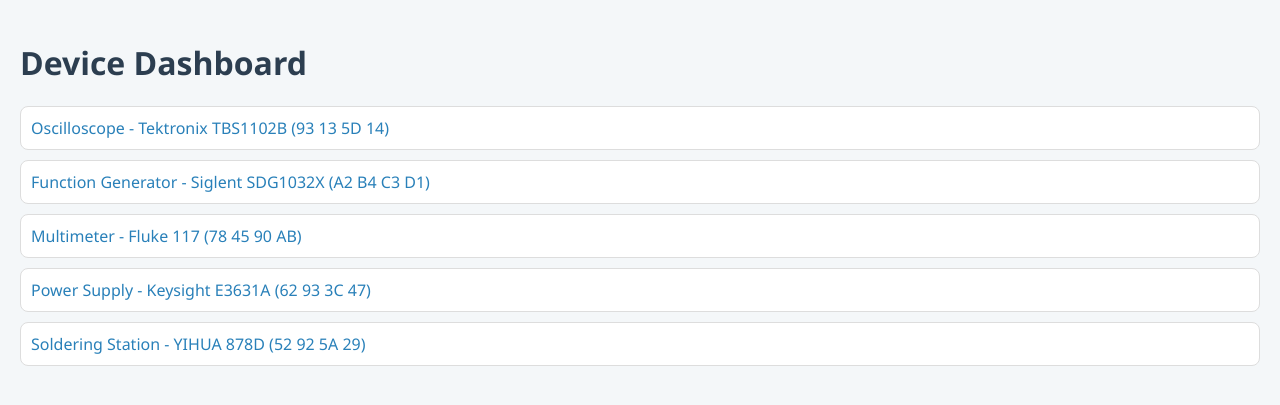
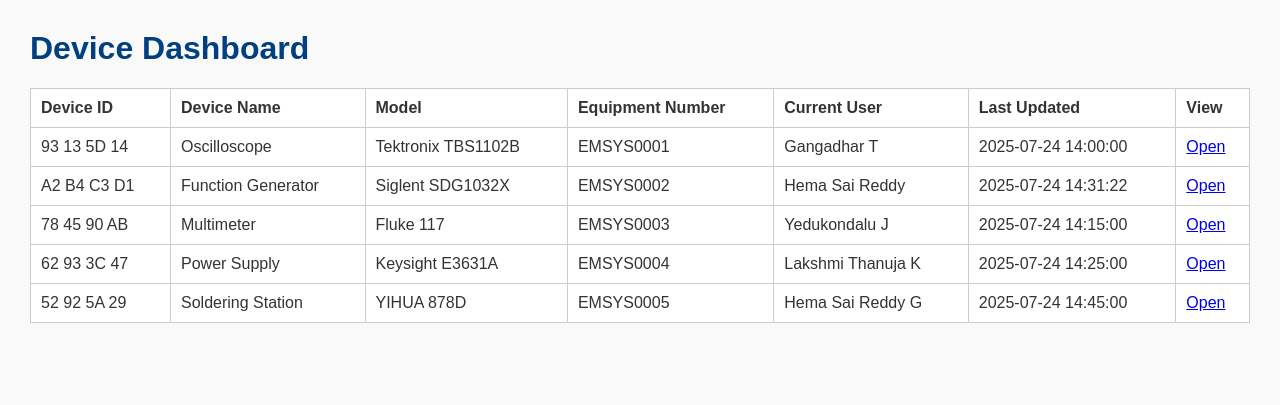
Before and after one commit to DHemasaiC/OpenHack_project, a Flask app: page / in a window 1280 px wide. Shown: the top 405 px of the page. Run offline with Flask 3, Linux system fonts and the light colour scheme; parts of the project's set-up code (start-up, migrations or seed data) failed here and were passed over.

Commit message:
Update the bug for log

```diff
--- a/app.py
+++ b/app.py
@@ -1,5 +1,5 @@
 from flask import Flask, render_template, request
-from datetime import datetime
+from datetime import datetime, timedelta
 import csv
 import os
 import shutil
@@ -12,13 +12,10 @@ HISTORY_FILE = '/tmp/device_history.csv'
 
 if not os.path.exists(CSV_FILE):
     shutil.copyfile(LOCAL_CSV, CSV_FILE)
-
 if not os.path.exists(HISTORY_FILE):
-    with open(HISTORY_FILE, mode='w', newline='') as file:
+    with open(HISTORY_FILE, 'w', newline='') as file:
         writer = csv.DictWriter(file, fieldnames=[
-            'Timestamp', 'DeviceID',
-            'PrevPSNumber', 'PrevPhone', 'PrevEmail',
-            'NewPSNumber', 'NewPhone', 'NewEmail'
+            'DeviceID', 'Timestamp', 'OldUser', 'OldPS', 'NewUser', 'NewPS'
         ])
         writer.writeheader()
 
@@ -33,28 +30,25 @@ def write_devices(devices):
         writer.writeheader()
         writer.writerows(devices)
 
-def log_history(device, new_data):
-    with open(HISTORY_FILE, mode='a', newline='') as file:
+def log_history(device, new):
+    ist_time = datetime.utcnow() + timedelta(hours=5, minutes=30)
+    with open(HISTORY_FILE, 'a', newline='') as file:
         writer = csv.DictWriter(file, fieldnames=[
-            'Timestamp', 'DeviceID',
-            'PrevPSNumber', 'PrevPhone', 'PrevEmail',
-            'NewPSNumber', 'NewPhone', 'NewEmail'
+            'DeviceID', 'Timestamp', 'OldUser', 'OldPS', 'NewUser', 'NewPS'
         ])
         writer.writerow({
-            'Timestamp': datetime.now().strftime('%Y-%m-%d %H:%M:%S'),
             'DeviceID': device['DeviceID'],
-            'PrevPSNumber': device['CurrentPS'],
-            'PrevPhone': device['CurrentPhone'],
-            'PrevEmail': device['CurrentEmail'],
-            'NewPSNumber': new_data['ps'],
-            'NewPhone': new_data['phone'],
-            'NewEmail': new_data['email']
+            'Timestamp': ist_time.strftime('%Y-%m-%d %H:%M:%S'),
+            'OldUser': device['CurrentUser'],
+            'OldPS': device['CurrentPS'],
+            'NewUser': new['user'],
+            'NewPS': new['ps']
         })
 
 def load_history(device_id):
     if not os.path.exists(HISTORY_FILE):
         return []
-    with open(HISTORY_FILE, mode='r', newline='') as file:
+    with open(HISTORY_FILE, 'r', newline='') as file:
         reader = csv.DictReader(file)
         return [row for row in reader if row['DeviceID'] == device_id][-10:]
 
@@ -72,49 +66,44 @@ def device_page(device_id):
         return render_template('device.html', device=None)
 
     message = None
+    history = load_history(device_id)
 
     if request.method == 'POST':
-        action = request.form.get('action')
-        if action == 'update':
-            # Validate required fields
-            name = request.form.get('user', '').strip()
-            ps = request.form.get('ps', '').strip()
-            phone = request.form.get('phone', '').strip()
-            email = request.form.get('email', '').strip()
-
-            if not name or not ps.isdigit() or not phone.isdigit() or not email:
-                message = "❌ Please fill in all fields correctly."
-            else:
-                log_history(device, {'ps': ps, 'phone': phone, 'email': email})
-                device['CurrentUser'] = name
-                device['CurrentPS'] = ps
-                device['CurrentPhone'] = phone
-                device['CurrentEmail'] = email
-                device['LastUpdated'] = datetime.now().strftime('%Y-%m-%d %H:%M:%S')
-                write_devices(devices)
-                message = f"✅ Ownership transferred to PS: {ps}"
-
-        elif action == 'reset':
-            if (device['CurrentUser'] == device['Owner'] and
-                device['CurrentPS'] == device['OwnerPS'] and
-                device['CurrentPhone'] == device['OwnerPhone'] and
-                device['CurrentEmail'] == device['OwnerEmail']):
-                message = "⚠️ Already under the owner."
+        if 'reset' in request.form:
+            if device['CurrentUser'] == device['Owner'] and device['CurrentPS'] == device['OwnerPS']:
+                message = "Already under the owner."
             else:
                 log_history(device, {
-                    'ps': device['OwnerPS'],
-                    'phone': device['OwnerPhone'],
-                    'email': device['OwnerEmail']
+                    'user': device['Owner'],
+                    'ps': device['OwnerPS']
                 })
                 device['CurrentUser'] = device['Owner']
                 device['CurrentPS'] = device['OwnerPS']
                 device['CurrentPhone'] = device['OwnerPhone']
                 device['CurrentEmail'] = device['OwnerEmail']
-                device['LastUpdated'] = datetime.now().strftime('%Y-%m-%d %H:%M:%S')
+                ist_time = datetime.utcnow() + timedelta(hours=5, minutes=30)
+                device['LastUpdated'] = ist_time.strftime('%Y-%m-%d %H:%M:%S')
                 write_devices(devices)
-                message = f"🔁 Reset to owner {device['Owner']}"
+                message = "Reverted to owner."
+        else:
+            user = request.form['user'].strip()
+            ps = request.form['ps'].strip()
+            phone = request.form['phone'].strip()
+            email = request.form['email'].strip()
 
-    history = load_history(device_id.replace('%20', ' '))
+            if not (user and ps.isdigit() and phone.isdigit() and email):
+                message = "All fields are required with valid formats."
+            else:
+                log_history(device, {'user': user, 'ps': ps})
+                device['CurrentUser'] = user
+                device['CurrentPS'] = ps
+                device['CurrentPhone'] = phone
+                device['CurrentEmail'] = email
+                ist_time = datetime.utcnow() + timedelta(hours=5, minutes=30)
+                device['LastUpdated'] = ist_time.strftime('%Y-%m-%d %H:%M:%S')
+                write_devices(devices)
+                message = f"✅ Ownership transferred to {user}"
+
     return render_template('device.html', device=device, message=message, history=history)
 
 if __name__ == '__main__':
--- a/device_history.csv
+++ b/device_history.csv
@@ -1 +1 @@
-Timestamp,DeviceID,PrevUser,PrevPS,PrevPhone,PrevEmail,NewUser,NewPS,NewPhone,NewEmail
+DeviceID,Timestamp,OldUser,OldPS,NewUser,NewPS
--- a/devices.csv
+++ b/devices.csv
@@ -1,6 +1,6 @@
 DeviceID,DeviceName,ModelName,EquipmentNumber,Owner,OwnerPS,OwnerPhone,OwnerEmail,CurrentUser,CurrentPS,CurrentPhone,CurrentEmail,LastUpdated
-93 13 5D 14,Oscilloscope,Tektronix TBS1102B,EMSYS0001,Gangadhar T,40018743,9515846269,Telagareddy.Gangadhar@ltts.com,Gangadhar T,40018743,9515846269,Telagareddy.Gangadhar@ltts.com,2025-07-24 09:00:00
+93 13 5D 14,Oscilloscope,Tektronix TBS1102B,EMSYS0001,Gangadhar T,40018743,9515846269,Telagareddy.Gangadhar@ltts.com,Gangadhar T,40018743,9515846269,Telagareddy.Gangadhar@ltts.com,2025-07-24 14:00:00
 A2 B4 C3 D1,Function Generator,Siglent SDG1032X,EMSYS0002,Hema Sai Reddy,40019162,7981435723,gayam.reddy@ltts.com,Hema Sai Reddy,40019162,7981435723,gayam.reddy@ltts.com,2025-07-24 14:31:22
-78 45 90 AB,Multimeter,Fluke 117,EMSYS0003,Yedukondalu J,40041351,6304829730,jadda.yedukondalu@ltts.com,Yedukondalu J,40041351,6304829730,jadda.yedukondalu@ltts.com,2025-07-24 09:30:00
-62 93 3C 47,Power Supply,Keysight E3631A,EMSYS0004,Lakshmi Thanuja K,40041055,786226742,karanam.lakshmithanuja@ltts.com,Lakshmi Thanuja K,40041055,786226742,karanam.lakshmithanuja@ltts.com,2025-07-24 09:45:00
-52 92 5A 29,Soldering Station,YIHUA 878D,EMSYS0005,Hema Sai Reddy G,40019162,7981435723,gayam.reddy@ltts.com,Hema Sai Reddy G,40019162,7981435723,gayam.reddy@ltts.com,2025-07-24 10:00:00
+78 45 90 AB,Multimeter,Fluke 117,EMSYS0003,Yedukondalu J,40041351,6304829730,jadda.yedukondalu@ltts.com,Yedukondalu J,40041351,6304829730,jadda.yedukondalu@ltts.com,2025-07-24 14:15:00
+62 93 3C 47,Power Supply,Keysight E3631A,EMSYS0004,Lakshmi Thanuja K,40041055,786226742,karanam.lakshmithanuja@ltts.com,Lakshmi Thanuja K,40041055,786226742,karanam.lakshmithanuja@ltts.com,2025-07-24 14:25:00
+52 92 5A 29,Soldering Station,YIHUA 878D,EMSYS0005,Hema Sai Reddy G,40019162,7981435723,gayam.reddy@ltts.com,Hema Sai Reddy G,40019162,7981435723,gayam.reddy@ltts.com,2025-07-24 14:45:00
--- a/static/style.css
+++ b/static/style.css
@@ -1,104 +1,34 @@
-/* General Styles */
 body {
-    font-family: "Segoe UI", sans-serif;
-    background-color: #f4f7f9;
+    font-family: Arial, sans-serif;
+    margin: 30px;
+    background: #f9f9f9;
     color: #333;
-    margin: 0;
-    padding: 20px;
 }
 
-h1, h2, h3 {
-    color: #2c3e50;
+h1, h2 {
+    color: #004080;
 }
 
-a {
-    color: #2980b9;
-    text-decoration: none;
+table {
+    width: 100%;
+    border-collapse: collapse;
+    margin: 15px 0;
+    background: white;
 }
 
-a:hover {
-    text-decoration: underline;
-}
-
-ul {
-    list-style: none;
-    padding: 0;
-}
-
-li {
-    margin-bottom: 10px;
-    background: #fff;
-    padding: 10px;
-    border-radius: 8px;
-    border: 1px solid #ddd;
-}
-
-.section {
-    background-color: #fff;
-    border: 1px solid #ddd;
-    padding: 20px;
-    margin-bottom: 20px;
-    border-radius: 10px;
-    box-shadow: 0 2px 4px rgba(0,0,0,0.03);
-}
-
-/* Form Styles */
-label {
-    display: block;
-    margin-top: 10px;
-    font-weight: 600;
-}
-
-input[type="text"],
-input[type="email"],
-button {
-    width: 100%;
-    max-width: 400px;
-    padding: 8px 10px;
-    margin-top: 5px;
+table, th, td {
     border: 1px solid #ccc;
-    border-radius: 6px;
-    font-size: 14px;
-}
-
-button {
-    background-color: #3498db;
-    color: white;
-    font-weight: bold;
-    border: none;
-    cursor: pointer;
-    margin-top: 15px;
-}
-
-button:hover {
-    background-color: #2980b9;
-}
-
-/* Table Styling */
-table {
-    border-collapse: collapse;
-    width: 100%;
-    margin-top: 10px;
 }
 
 th, td {
     padding: 10px;
     text-align: left;
-    border-bottom: 1px solid #eee;
 }
 
-th {
-    background-color: #ecf0f1;
-    color: #2c3e50;
+.message {
+    background: #dff0d8;
+    color: #3c763d;
+    padding: 10px;
+    margin-bottom: 15px;
+    border: 1px solid #d6e9c6;
 }
-
-/* Feedback Messages */
-.success {
-    color: green;
-    font-weight: bold;
-}
-
-.error {
-    color: red;
-    font-weight: bold;
-}
--- a/templates/index.html
+++ b/templates/index.html
@@ -1,20 +1,36 @@
 <!DOCTYPE html>
-<html lang="en">
+<html>
 <head>
-    <meta charset="UTF-8">
     <title>Device Dashboard</title>
     <link rel="stylesheet" href="{{ url_for('static', filename='style.css') }}">
 </head>
 <body>
     <h1>Device Dashboard</h1>
-    <ul>
-        {% for device in devices %}
-        <li>
-            <a href="{{ url_for('device_page', device_id=device['DeviceID']) }}">
-                {{ device['DeviceName'] }} - {{ device['ModelName'] }} ({{ device['DeviceID'] }})
-            </a>
-        </li>
-        {% endfor %}
-    </ul>
+    <table>
+        <thead>
+            <tr>
+                <th>Device ID</th>
+                <th>Device Name</th>
+                <th>Model</th>
+                <th>Equipment Number</th>
+                <th>Current User</th>
+                <th>Last Updated</th>
+                <th>View</th>
+            </tr>
+        </thead>
+        <tbody>
+            {% for device in devices %}
+            <tr>
+                <td>{{ device.DeviceID }}</td>
+                <td>{{ device.DeviceName }}</td>
+                <td>{{ device.ModelName }}</td>
+                <td>{{ device.EquipmentNumber }}</td>
+                <td>{{ device.CurrentUser }}</td>
+                <td>{{ device.LastUpdated }}</td>
+                <td><a href="/device/{{ device.DeviceID }}">Open</a></td>
+            </tr>
+            {% endfor %}
+        </tbody>
+    </table>
 </body>
 </html>
```
Also changed, not shown: templates/device.html (+37 -67 lines).
